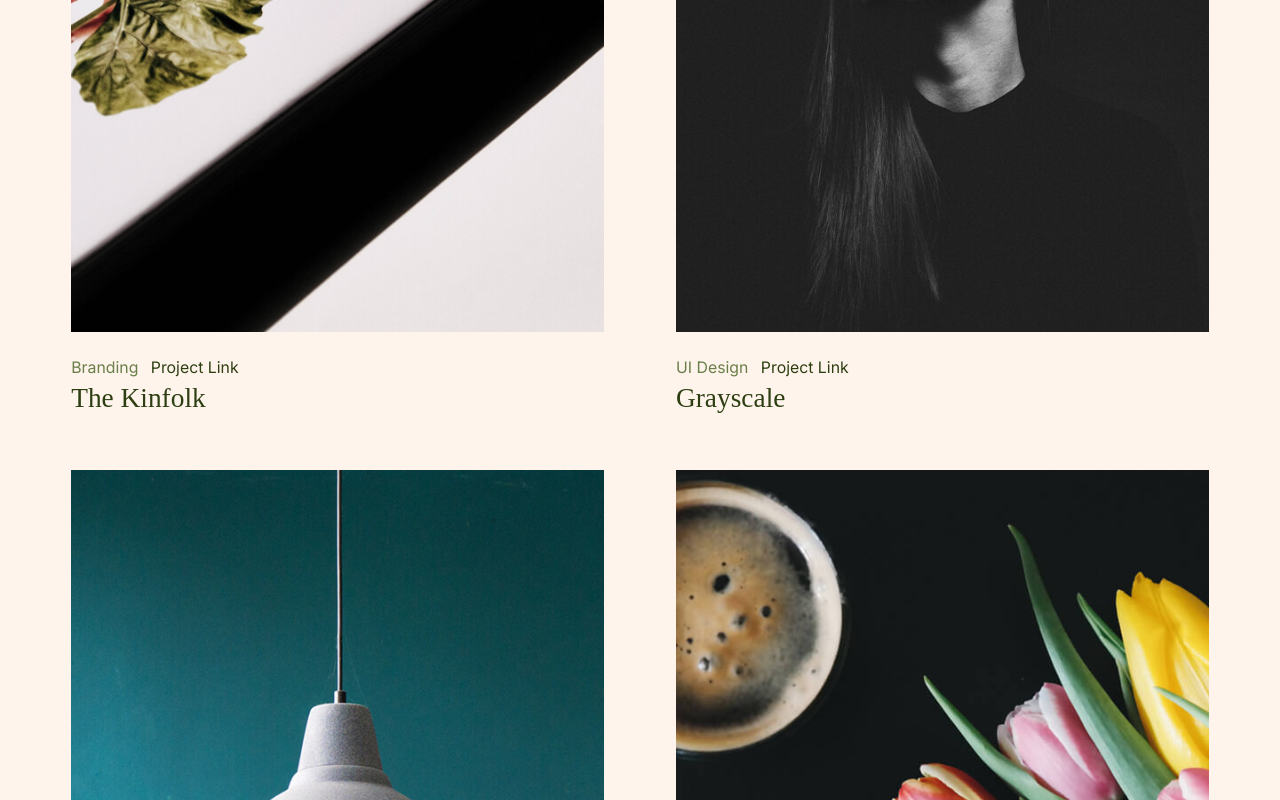
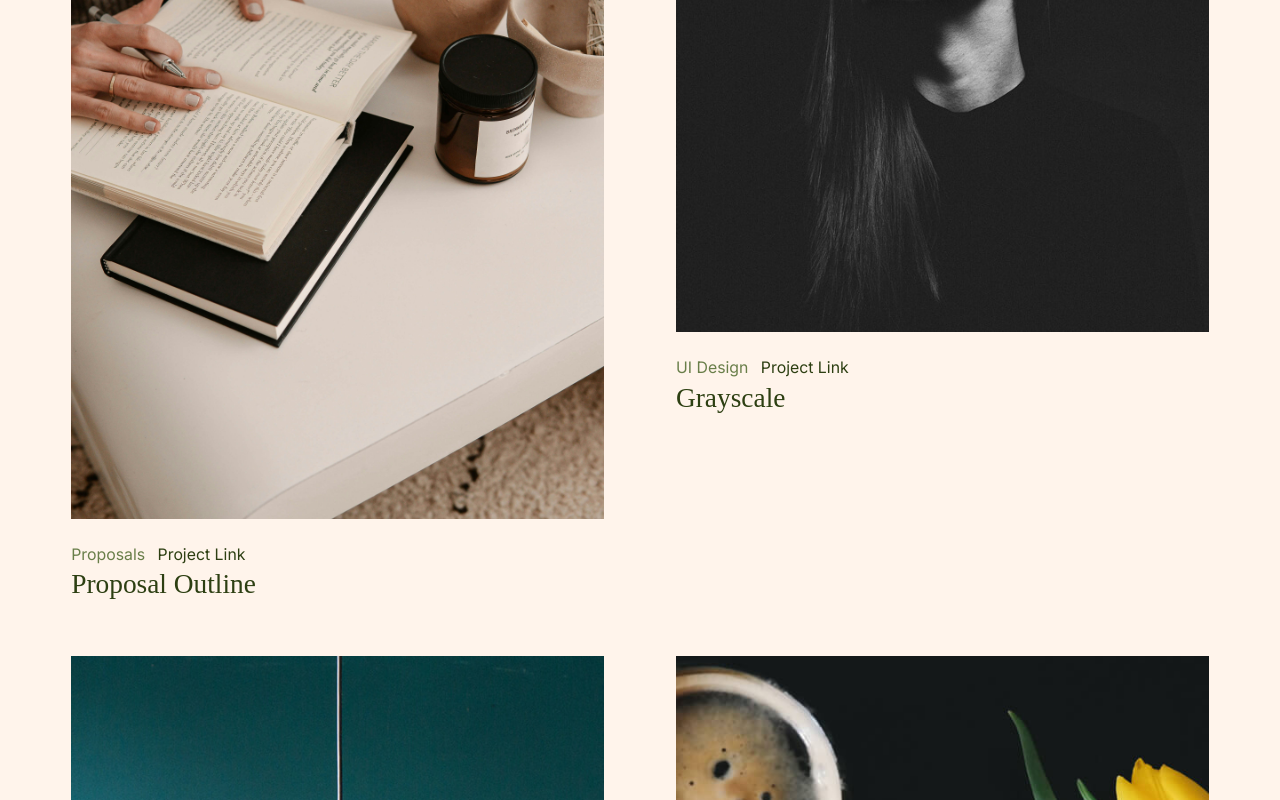
Before and after one commit to kakes1215/proposal-portfolio, a plain HTML site: page index.html in a window 1280 px wide. Shown: the part 5106-5906 px from the top of the page. Drawn offline with Linux system fonts and the light colour scheme; a web font is replaced by a local one.

Commit message:
Initial commit

```diff
--- a/index.html
+++ b/index.html
@@ -314,7 +314,7 @@
 
                     </div>
                 </div> <!-- end s-about__skills -->
-<!--
+                <!--
                 <div class="row s-about__clients" data-animate-block>
                     <div class="column lg-12" data-animate-el>
 
@@ -355,28 +355,34 @@
                 </div>
             </div>
 
+
             <div class="row folio-list block-lg-one-half block-stack-on-550" data-animate-block>
 
                 <div class="column" data-animate-el>
                     <div class="folio-item">
                         <div class="folio-item__thumb">
-                            <a class="folio-item__thumb-link" href="images/portfolio/gallery/g-kinfolk.jpg"
-                                Title="The Kinfolk" data-size="1050x700">
+                            <a class="folio-item__thumb-link" href="images/portfolio/gallery/g-photo-1.jpg"
+                                Title="Proposal Outline" data-size="1050x700">
                                 <img src="images/portfolio/skaterboy.jpg"
-                                    srcset="images/portfolio/kinfolk.jpg 1x, images/portfolio/kinfolk@2x.jpg 2x" alt="">
+                                    srcset="images/portfolio/photo-1.jpg 1x, images/portfolio/photo-1@2x.jpg 2x" alt="">
                             </a>
                         </div>
+
                         <div class="folio-item__info">
                             <div class="folio-item__meta">
-                                <span class="cat">Branding</span>
-                                <a href="https://www.behance.net/" title="Project Link" class="project-link">Project
+                                <span class="cat">Proposals</span>
+                                <a href="https://kakes1215.github.io/proposal-portfolio/outline.pdf"
+                                    title="Project Link" class="project-link" target="_blank">Project
                                     Link</a>
                             </div>
-                            <h4 class="folio-item__title">The Kinfolk</h4>
+                            <h4 class="folio-item__title">Proposal Outline</h4>
                         </div>
+
                         <div class="folio-item__caption">
                             <p>Vero molestiae sed aut natus excepturi. Et tempora numquam. Temporibus iusto quo.Unde
                                 dolorem corrupti neque nisi.</p>
+                            <a href="https://kakes1215.github.io/proposal-portfolio/outline.pdf" title="Project Link"
+                                class="project-link" target="_blank">See Document</a>
                         </div>
                     </div>
                 </div> <!-- end column -->
```
Also changed, not shown: images/portfolio/gallery/g-photo-1.jpg (added), images/portfolio/gallery/old-g-kinfolk.jpg (renamed from images/portfolio/gallery/g-kinfolk.jpg), images/portfolio/old-kinfolk.jpg (renamed from images/portfolio/kinfolk.jpg), images/portfolio/old-kinfolk@2x.jpg (renamed from images/portfolio/kinfolk@2x.jpg), images/portfolio/photo-1.jpg (added), images/portfolio/photo-1@2x.jpg (added), 4 other files.
